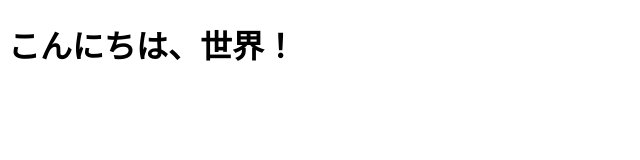
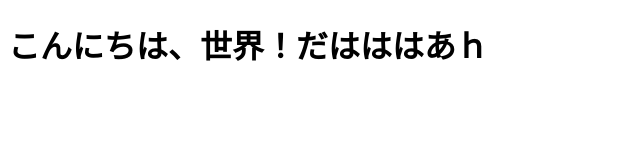
Before and after one commit to Tf53/sample, a plain HTML site: page index.html in a window 1280 px wide. Shown: the whole page, without its empty margins (0-640 px from the left). Drawn offline with Linux system fonts and the light colour scheme.

Commit message:
日本語を少し加えた

```diff
--- a/index.html
+++ b/index.html
@@ -6,6 +6,6 @@
             <link re="stylessheeet" href="style.css">
     </head>
     <body>
-        <h1>こんにちは、世界！</h1>
+        <h1>こんにちは、世界！だはははあｈ</h1>
     </body>
 </html>
```
